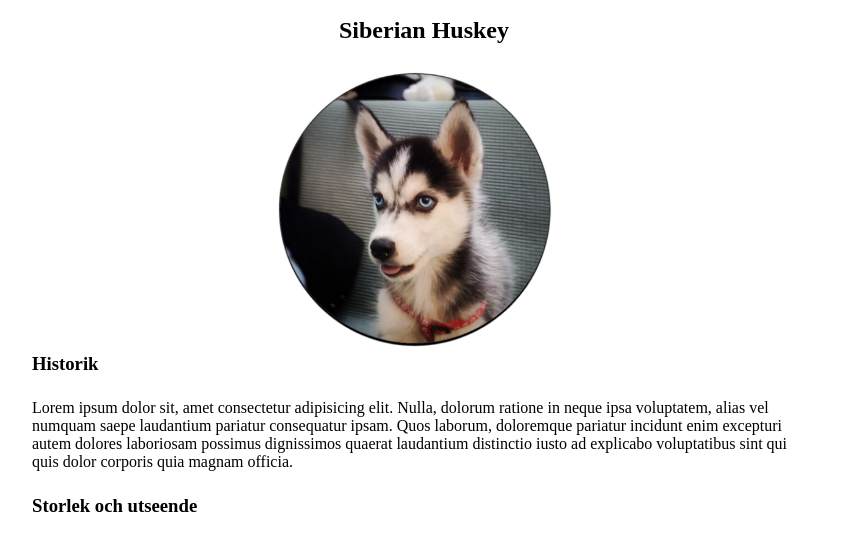
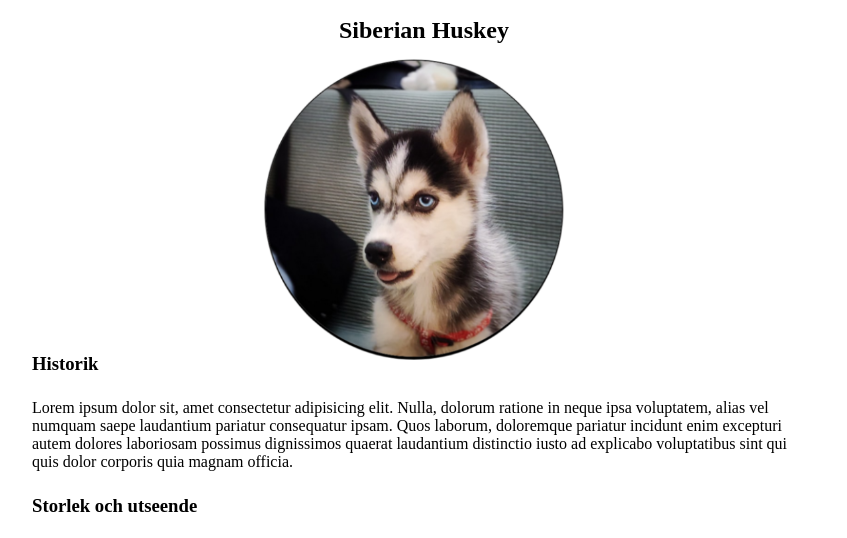
Before and after one commit to RosFilip/Doglopedia, a plain HTML site: page index.html in a window 1280 px wide. In both pictures the pointer is over the picture 639 px from the left and 468 px from the top of the page. Shown: the part 260-798 px from the top of the page, without its empty margins (216-1063 px from the left). Drawn offline with Linux system fonts and the light colour scheme.

Commit message:
+: jag la till en kul hover effekt

```diff
--- a/style.css
+++ b/style.css
@@ -65,9 +65,15 @@
     max-width: 350px;
 }
 
+.Siberian-huskey-img:hover{
+    scale: 1.1;
+    transition: 0.4s;
+}
+
 #text-content{
     text-align: left;
     width: 70%;
+    z-index: 10;
 
 }
 
```
